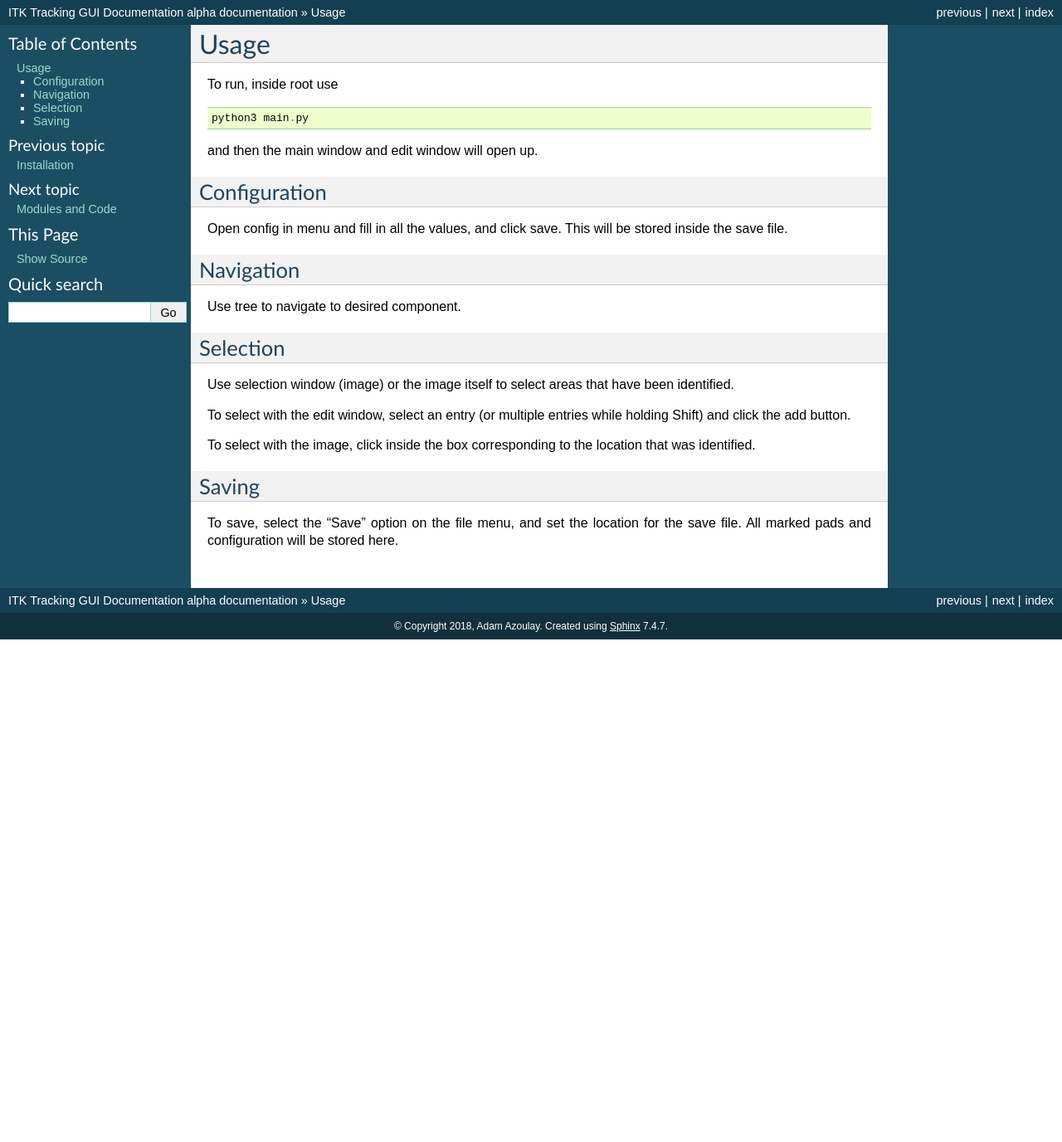
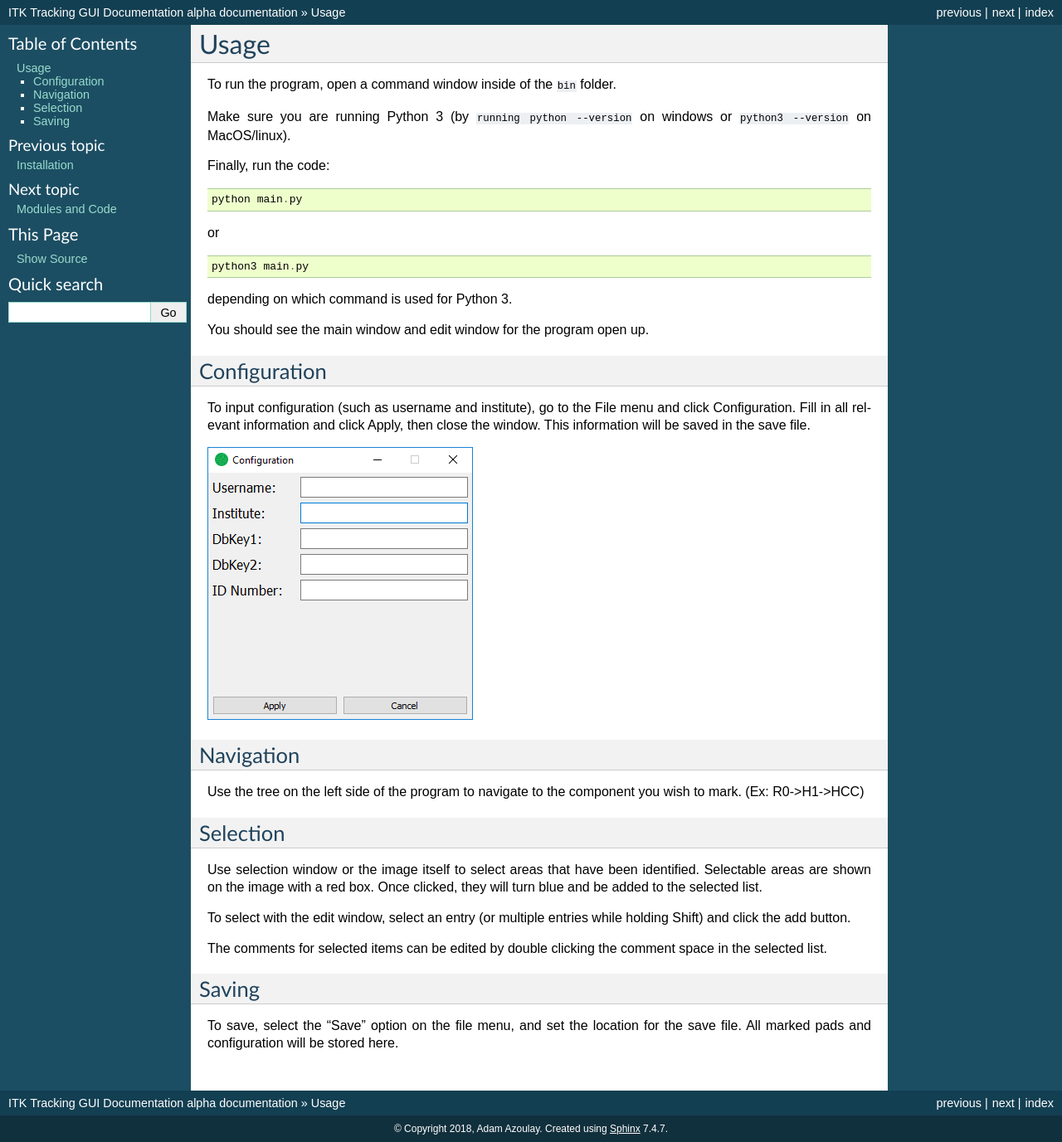
Before and after one commit to adamazoulay/ITkTrackingGUIDocs, a Sphinx documentation site: the page built from docs/usage.rst, in a window 1280 px wide. Shown: the whole page at 83% size. Built offline with Sphinx 7.4.7, drawn with Linux system fonts in a browser that asks for light colours; before the commit the page ends 900 px from its top, so only the background shows below that.

Commit message:
Cleanup and updates

```diff
--- a/docs/usage.rst
+++ b/docs/usage.rst
@@ -2,29 +2,46 @@
 Usage
 ========
 
-To run, inside root use
+To run the program, open a command window inside of the ``bin`` folder.
+
+Make sure you are running Python 3 (by ``running python --version`` on windows or ``python3 --version`` on MacOS/linux).
+
+Finally, run the code:
+
+.. code-block:: python
+
+	python main.py
+
+or
 
 .. code-block:: python
 
 	python3 main.py
 
-and then the main window and edit window will open up.
+depending on which command is used for Python 3.
+
+You should see the main window and edit window for the program open up.
+
 
 Configuration
 -------------
-Open config in menu and fill in all the values, and click save. This will be stored inside the save file.
+To input configuration (such as username and institute), go to the File menu and click Configuration. Fill in all
+relevant information  and click Apply, then close the window. This information will be saved in the save file.
+
+.. image:: img/config.png
 
 Navigation
 ----------
-Use tree to navigate to desired component.
+Use the tree on the left side of the program to navigate to the component you wish to mark. (Ex: R0->H1->HCC)
 
 Selection
 ---------
-Use selection window (image) or the image itself to select areas that have been identified.
+Use selection window or the image itself to select areas that have been identified. Selectable areas are shown on the
+image with a red box. Once clicked, they will turn blue and be added to the selected list.
 
 To select with the edit window, select an entry (or multiple entries while holding Shift) and click the add button.
 
-To select with the image, click inside the box corresponding to the location that was identified.
+The comments for selected items can be edited by double clicking the comment space in the selected list.
 
 Saving
 ------
```
Also changed, not shown: README.rst (+6 -3 lines), docs/installation.rst (+19 -6 lines), docs/modules.rst (+20 -0 lines), docs/img/config.png (added).
